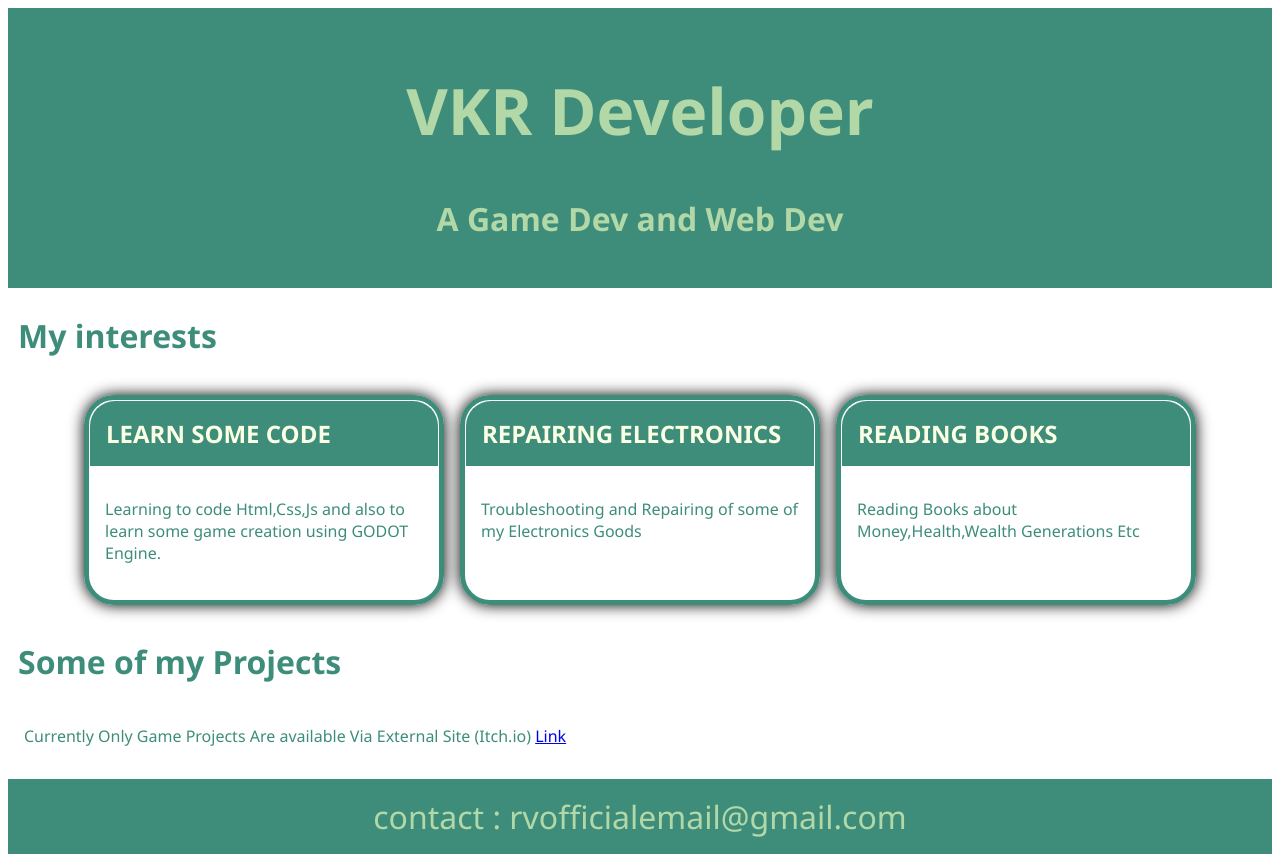
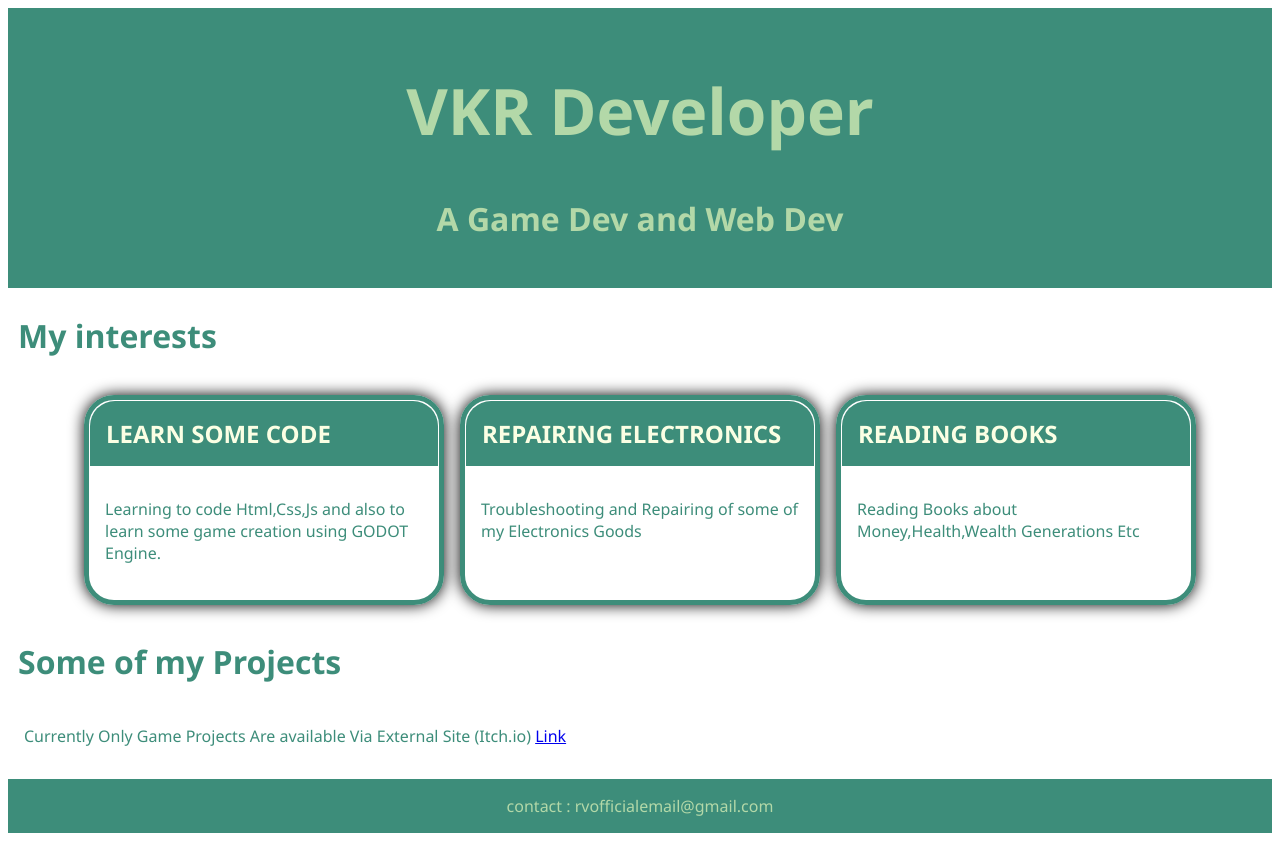
Before and after one commit to VigneshKumarDeveloper/Portfolio, a plain HTML site: page index.html in a window 1280 px wide. After the commit the page ends 841 px from the top, so only its background shows below. Drawn offline with Linux system fonts and the light colour scheme.

Commit message:
Update index.html

```diff
--- a/index.html
+++ b/index.html
@@ -14,6 +14,9 @@
     color:#B3D8A8;
     padding: 1rem;
     font-size: 2rem;
+   }
+     footer{
+    font-size: 1rem;
    }
    header>p{
     color:#B3D8A8;
```
